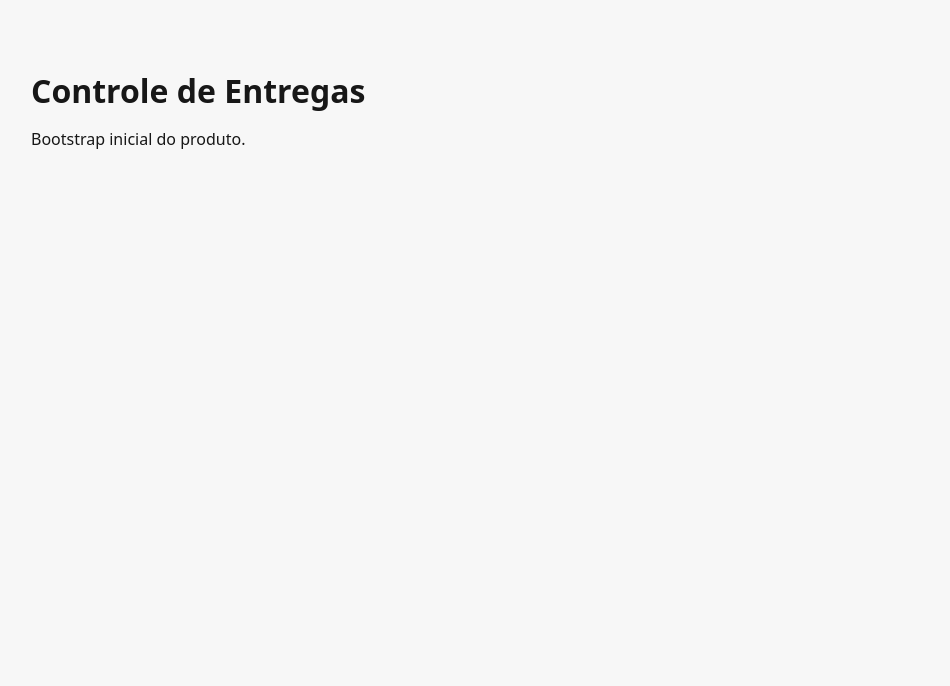
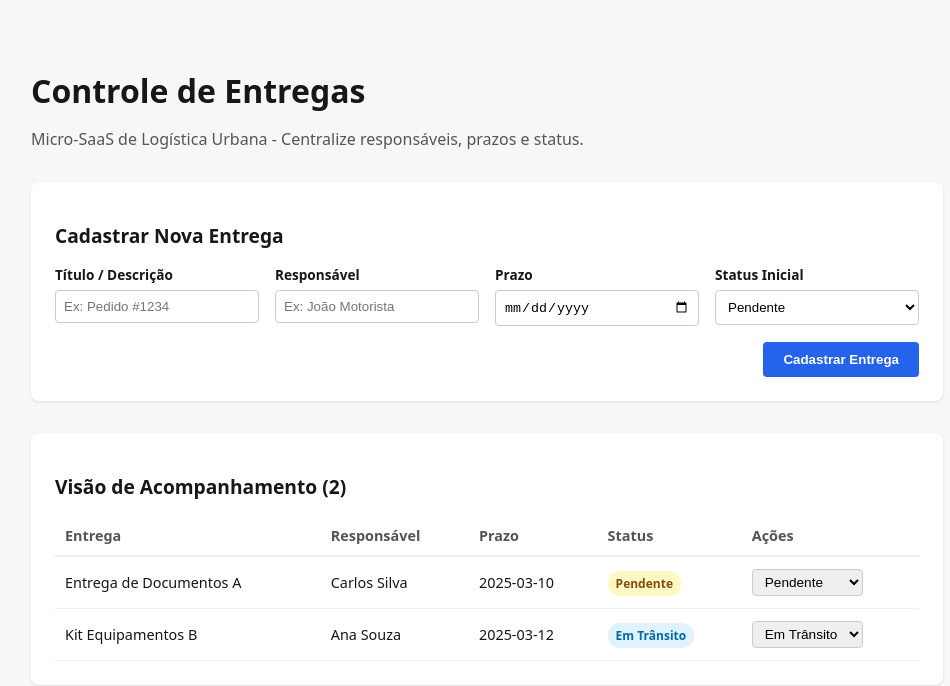
Before and after one commit to Klip-lab/micro-saas-controle-entregas, a React (Vite) app: page / in a window 1280 px wide. Shown: the top 686 px of the page, without its empty margins (153-1103 px from the left). Built offline with nearby package versions, Linux system fonts and the light colour scheme.

Commit message:
factory: TASK-PRJ-624786-002

```diff
--- a/src/App.tsx
+++ b/src/App.tsx
@@ -1,8 +1,186 @@
+import React, { useState, useEffect } from 'react';
+
+interface Delivery {
+  id: string;
+  title: string;
+  responsible: string;
+  deadline: string;
+  status: 'Pendente' | 'Em Trânsito' | 'Entregue' | 'Cancelado';
+}
+
 export default function App() {
+  const [deliveries, setDeliveries] = useState<Delivery[]>(() => {
+    const saved = localStorage.getItem('@MicroSaaS:deliveries');
+    if (saved) {
+      try {
+        return JSON.parse(saved);
+      } catch (e) {
+        return [];
+      }
+    }
+    return [
+      { id: '1', title: 'Entrega de Documentos A', responsible: 'Carlos Silva', deadline: '2025-03-10', status: 'Pendente' },
+      { id: '2', title: 'Kit Equipamentos B', responsible: 'Ana Souza', deadline: '2025-03-12', status: 'Em Trânsito' }
+    ];
+  });
+
+  const [title, setTitle] = useState('');
+  const [responsible, setResponsible] = useState('');
+  const [deadline, setDeadline] = useState('');
+  const [status, setStatus] = useState<'Pendente' | 'Em Trânsito' | 'Entregue' | 'Cancelado'>('Pendente');
+
+  useEffect(() => {
+    localStorage.setItem('@MicroSaaS:deliveries', JSON.stringify(deliveries));
+  }, [deliveries]);
+
+  const handleCreateDelivery = (e: React.FormEvent) => {
+    e.preventDefault();
+    if (!title.trim() || !responsible.trim() || !deadline) return;
+
+    const newDelivery: Delivery = {
+      id: Date.now().toString(),
+      title,
+      responsible,
+      deadline,
+      status
+    };
+
+    setDeliveries([newDelivery, ...deliveries]);
+    setTitle('');
+    setResponsible('');
+    setDeadline('');
+    setStatus('Pendente');
+  };
+
+  const handleStatusChange = (id: string, newStatus: Delivery['status']) => {
+    setDeliveries(deliveries.map(d => d.id === id ? { ...d, status: newStatus } : d));
+  };
+
   return (
     <main>
-      <h1>Controle de Entregas</h1>
-      <p>Bootstrap inicial do produto.</p>
+      <header style={{ marginBottom: '32px' }}>
+        <h1>Controle de Entregas</h1>
+        <p style={{ color: '#555' }}>Micro-SaaS de Logística Urbana - Centralize responsáveis, prazos e status.</p>
+      </header>
+
+      <section style={{ background: '#fff', padding: '24px', borderRadius: '8px', marginBottom: '32px', boxShadow: '0 1px 3px rgba(0,0,0,0.1)' }}>
+        <h2 style={{ fontSize: '1.2rem', marginBottom: '16px' }}>Cadastrar Nova Entrega</h2>
+        <form onSubmit={handleCreateDelivery} style={{ display: 'grid', gridTemplateColumns: 'repeat(auto-fit, minmax(200px, 1fr))', gap: '16px' }}>
+          <div>
+            <label style={{ display: 'block', fontSize: '0.85rem', marginBottom: '6px', fontWeight: 600 }}>Título / Descrição</label>
+            <input
+              type="text"
+              value={title}
+              onChange={e => setTitle(e.target.value)}
+              placeholder="Ex: Pedido #1234"
+              required
+              style={{ width: '100%', padding: '8px', borderRadius: '4px', border: '1px solid #ccc' }}
+            />
+          </div>
+          <div>
+            <label style={{ display: 'block', fontSize: '0.85rem', marginBottom: '6px', fontWeight: 600 }}>Responsável</label>
+            <input
+              type="text"
+              value={responsible}
+              onChange={e => setResponsible(e.target.value)}
+              placeholder="Ex: João Motorista"
+              required
+              style={{ width: '100%', padding: '8px', borderRadius: '4px', border: '1px solid #ccc' }}
+            />
+          </div>
+          <div>
+            <label style={{ display: 'block', fontSize: '0.85rem', marginBottom: '6px', fontWeight: 600 }}>Prazo</label>
+            <input
+              type="date"
+              value={deadline}
+              onChange={e => setDeadline(e.target.value)}
+              required
+              style={{ width: '100%', padding: '8px', borderRadius: '4px', border: '1px solid #ccc' }}
+            />
+          </div>
+          <div>
+            <label style={{ display: 'block', fontSize: '0.85rem', marginBottom: '6px', fontWeight: 600 }}>Status Inicial</label>
+            <select
+              value={status}
+              onChange={e => setStatus(e.target.value as Delivery['status'])}
+              style={{ width: '100%', padding: '8px', borderRadius: '4px', border: '1px solid #ccc', background: '#fff' }}
+            >
+              <option value="Pendente">Pendente</option>
+              <option value="Em Trânsito">Em Trânsito</option>
+              <option value="Entregue">Entregue</option>
+              <option value="Cancelado">Cancelado</option>
+            </select>
+          </div>
+          <div style={{ gridColumn: '1 / -1', textAlign: 'right' }}>
+            <button
+              type="submit"
+              style={{ background: '#2563eb', color: '#fff', border: 'none', padding: '10px 20px', borderRadius: '4px', fontWeight: 600, cursor: 'pointer' }}
+            >
+              Cadastrar Entrega
+            </button>
+          </div>
+        </form>
+      </section>
+
+      <section style={{ background: '#fff', padding: '24px', borderRadius: '8px', boxShadow: '0 1px 3px rgba(0,0,0,0.1)' }}>
+        <h2 style={{ fontSize: '1.2rem', marginBottom: '16px' }}>Visão de Acompanhamento ({deliveries.length})</h2>
+        {deliveries.length === 0 ? (
+          <p style={{ color: '#666' }}>Nenhuma entrega cadastrada ainda.</p>
+        ) : (
+          <div style={{ overflowX: 'auto' }}>
+            <table style={{ width: '100%', borderCollapse: 'collapse', textAlign: 'left', fontSize: '0.9rem' }}>
+              <thead>
+                <tr style={{ borderBottom: '2px solid #eee', color: '#555' }}>
+                  <th style={{ padding: '10px' }}>Entrega</th>
+                  <th style={{ padding: '10px' }}>Responsável</th>
+                  <th style={{ padding: '10px' }}>Prazo</th>
+                  <th style={{ padding: '10px' }}>Status</th>
+                  <th style={{ padding: '10px' }}>Ações</th>
+                </tr>
+              </thead>
+              <tbody>
+                {deliveries.map(d => (
+                  <tr key={d.id} style={{ borderBottom: '1px solid #eee' }}>
+                    <td style={{ padding: '12px 10px', fontWeight: 500 }}>{d.title}</td>
+                    <td style={{ padding: '12px 10px' }}>{d.responsible}</td>
+                    <td style={{ padding: '12px 10px' }}>{d.deadline}</td>
+                    <td style={{ padding: '12px 10px' }}>
+                      <span style={{
+                        padding: '4px 8px',
+                        borderRadius: '12px',
+                        fontSize: '0.75rem',
+                        fontWeight: 600,
+                        background:
+                          d.status === 'Entregue' ? '#dcfce7' :
+                          d.status === 'Em Trânsito' ? '#e0f2fe' :
+                          d.status === 'Cancelado' ? '#fee2e2' : '#fef9c3',
+                        color:
+                          d.status === 'Entregue' ? '#166534' :
+                          d.status === 'Em Trânsito' ? '#0369a1' :
+                          d.status === 'Cancelado' ? '#991b1b' : '#854d0e'
+                      }}>
+                        {d.status}
+                      </span>
+                    </td>
+                    <td style={{ padding: '12px 10px' }}>
+                      <select
+                        value={d.status}
+                        onChange={e => handleStatusChange(d.id, e.target.value as Delivery['status'])}
+                        style={{ padding: '4px 8px', borderRadius: '4px', border: '1px solid #ccc', fontSize: '0.85rem' }}
+                      >
+                        <option value="Pendente">Pendente</option>
+                        <option value="Em Trânsito">Em Trânsito</option>
+                        <option value="Entregue">Entregue</option>
+                        <option value="Cancelado">Cancelado</option>
+                      </select>
+                    </td>
+                  </tr>
+                ))}
+              </tbody>
+            </table>
+          </div>
+        )}
+      </section>
     </main>
   );
 }
```
Also changed, not shown: tsconfig.app.json (deleted, +0 -18 lines), tsconfig.node.json (deleted, +0 -16 lines), 2 other files (tests, documents, lock files or other folders).
